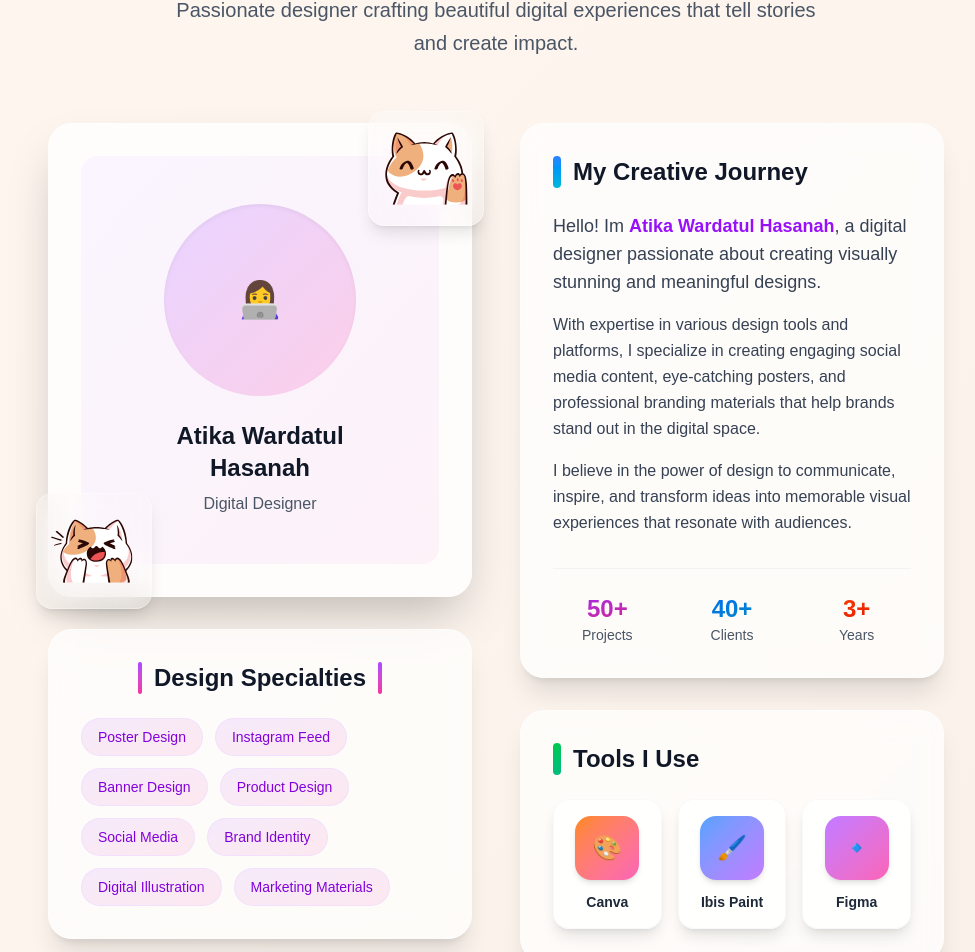
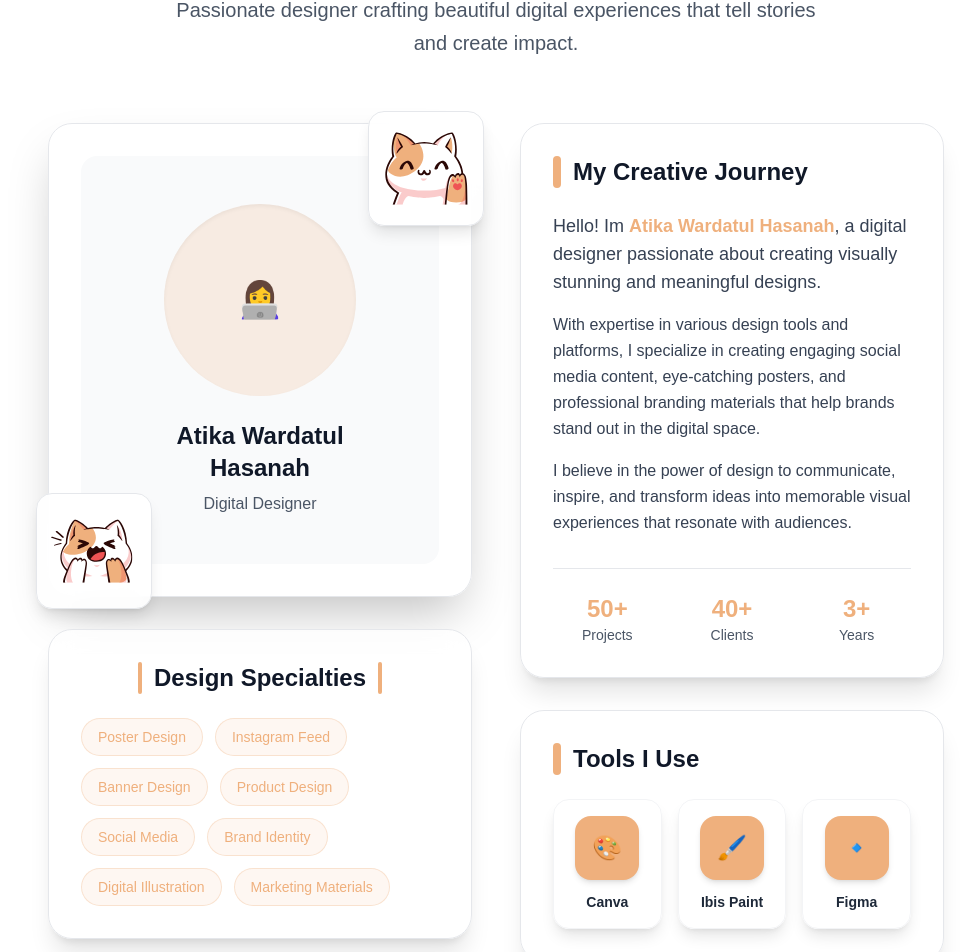
Before and after one commit to ardhikaxx/portofolio-atika, a Next.js app: page / in a window 1280 px wide. Shown: the part 1040-1992 px from the top of the page, without its empty margins (144-1119 px from the left). Built offline with nearby package versions, Linux system fonts and the light colour scheme.

Commit message:
fix(about) perbaikan pada halaman about

```diff
--- a/app/page/about.tsx
+++ b/app/page/about.tsx
@@ -23,23 +23,23 @@ export default function About() {
     ];
 
     const tools = [
-        { name: "Canva", icon: "🎨", color: "from-orange-400 to-pink-400" },
-        { name: "Ibis Paint", icon: "🖌️", color: "from-blue-400 to-purple-400" },
-        { name: "Figma", icon: "🔹", color: "from-purple-400 to-pink-400" },
+        { name: "Canva", icon: "🎨", color: "from-[#EFB07D] to-[#EFB07D]" },
+        { name: "Ibis Paint", icon: "🖌️", color: "from-[#EFB07D] to-[#EFB07D]" },
+        { name: "Figma", icon: "🔹", color: "from-[#EFB07D] to-[#EFB07D]" },
     ];
 
     return (
-        <section id="about" className="bg-linear-to-br from-[#fef7f0] via-[#fcf4ed] to-[#f8f1e9] w-full min-h-screen py-20 relative overflow-hidden px-4">
+        <section id="about" className="bg-white w-full min-h-screen py-20 relative overflow-hidden px-4">
 
             <div className="relative z-10 max-w-4xl mx-auto">
                 <div className={`text-center mb-16 transition-all duration-700 ${isVisible ? 'translate-y-0 opacity-100' : 'translate-y-8 opacity-0'}`}>
-                    <div className="inline-flex items-center gap-3 bg-white/70 backdrop-blur-md px-6 py-3 rounded-2xl border border-white/30 shadow-sm mb-6">
-                        <div className="w-3 h-3 bg-linear-to-br from-purple-500 to-pink-500 rounded-full animate-pulse"></div>
+                    <div className="inline-flex items-center gap-3 bg-white/70 backdrop-blur-md px-6 py-3 rounded-2xl border border-gray-200 shadow-sm mb-6">
+                        <div className="w-3 h-3 bg-[#EFB07D] rounded-full animate-pulse"></div>
                         <span className="text-sm font-semibold text-gray-700 tracking-wide">CREATIVE DESIGNER</span>
                     </div>
 
                     <h2 className="text-5xl md:text-6xl font-bold text-gray-900 mb-6">
-                        About <span className="bg-linear-to-br from-purple-600 to-pink-600 bg-clip-text text-transparent">Me</span>
+                        About <span className="text-[#EFB07D]">Me</span>
                     </h2>
 
                     <p className="text-xl text-gray-600 max-w-2xl mx-auto leading-relaxed">
@@ -50,9 +50,9 @@ export default function About() {
                 <div className="grid lg:grid-cols-2 gap-12 items-start">
                     <div className={`space-y-8 transition-all duration-700 delay-300 ${isVisible ? 'translate-x-0 opacity-100' : '-translate-x-8 opacity-0'}`}>
                         <div className="relative group">
-                            <div className="relative bg-white/80 backdrop-blur-md rounded-3xl p-8 shadow-2xl border border-white/50">
-                                <div className="bg-linear-to-br from-purple-50 to-pink-50 rounded-2xl p-12 text-center">
-                                    <div className="w-48 h-48 mx-auto mb-6 bg-linear-to-br from-purple-200 to-pink-200 rounded-full flex items-center justify-center shadow-inner">
+                            <div className="relative bg-white/80 backdrop-blur-md rounded-3xl p-8 shadow-2xl border border-gray-200">
+                                <div className="bg-gray-50 rounded-2xl p-12 text-center">
+                                    <div className="w-48 h-48 mx-auto mb-6 bg-[#EFB07D]/20 rounded-full flex items-center justify-center shadow-inner">
                                         <div className="text-4xl">👩‍💻</div>
                                     </div>
                                     <h3 className="text-2xl font-bold text-gray-900 mb-2">Atika Wardatul Hasanah</h3>
@@ -60,7 +60,7 @@ export default function About() {
                                 </div>
                             </div>
 
-                            <div className="absolute -top-3 -right-3 bg-white/10 backdrop-blur-lg px-3 rounded-2xl shadow-lg border border-white/30">
+                            <div className="absolute -top-3 -right-3 bg-white/90 backdrop-blur-lg px-3 rounded-2xl shadow-lg border border-gray-200">
                                 <Image
                                     src="/assets/2.svg"
                                     alt="star"
@@ -70,7 +70,7 @@ export default function About() {
                                 />
                             </div>
 
-                            <div className="absolute -bottom-3 -left-3 bg-white/10 backdrop-blur-lg p-3 rounded-2xl shadow-lg border border-white/30">
+                            <div className="absolute -bottom-3 -left-3 bg-white/90 backdrop-blur-lg p-3 rounded-2xl shadow-lg border border-gray-200">
                                 <Image
                                     src="/assets/1.svg"
                                     alt="star"
@@ -81,18 +81,18 @@ export default function About() {
                             </div>
                         </div>
 
-                        <div className="bg-white/70 backdrop-blur-md rounded-3xl p-8 shadow-xl border border-white/40">
+                        <div className="bg-white/70 backdrop-blur-md rounded-3xl p-8 shadow-xl border border-gray-200">
                             <h3 className="text-2xl font-bold text-gray-900 mb-6 text-center flex items-center justify-center gap-3">
-                                <div className="w-1 h-8 bg-linear-to-b from-purple-500 to-pink-500 rounded-full"></div>
+                                <div className="w-1 h-8 bg-[#EFB07D] rounded-full"></div>
                                 Design Specialties
-                                <div className="w-1 h-8 bg-linear-to-b from-purple-500 to-pink-500 rounded-full"></div>
+                                <div className="w-1 h-8 bg-[#EFB07D] rounded-full"></div>
                             </h3>
 
                             <div className="flex flex-wrap gap-3 justify-start items-center">
                                 {designTypes.map((type) => (
                                     <span
                                         key={type}
-                                        className="inline-flex items-center px-4 py-2 bg-linear-to-br from-purple-500/10 to-pink-500/10 text-purple-700 rounded-full border border-purple-200/50 text-sm font-medium hover:from-purple-500/20 hover:to-pink-500/20 hover:border-purple-300/70 transition-all duration-300 transform hover:scale-105 cursor-pointer"
+                                        className="inline-flex items-center px-4 py-2 bg-[#EFB07D]/10 text-[#EFB07D] rounded-full border border-[#EFB07D]/30 text-sm font-medium hover:bg-[#EFB07D]/20 hover:border-[#EFB07D]/50 transition-all duration-300 transform hover:scale-105 cursor-pointer"
                                     >
                                         {type}
                                     </span>
@@ -103,15 +103,15 @@ export default function About() {
 
                     <div className={`space-y-8 transition-all duration-700 delay-500 ${isVisible ? 'translate-x-0 opacity-100' : 'translate-x-8 opacity-0'}`}>
 
-                        <div className="bg-white/70 backdrop-blur-md rounded-3xl p-8 shadow-xl border border-white/40">
+                        <div className="bg-white/70 backdrop-blur-md rounded-3xl p-8 shadow-xl border border-gray-200">
                             <h3 className="text-2xl font-bold text-gray-900 mb-6 flex items-center gap-3">
-                                <div className="w-2 h-8 bg-linear-to-b from-blue-500 to-cyan-500 rounded-full"></div>
+                                <div className="w-2 h-8 bg-[#EFB07D] rounded-full"></div>
                                 My Creative Journey
                             </h3>
 
                             <div className="space-y-4 text-gray-700 leading-relaxed">
                                 <p className="text-lg">
-                                    Hello! Im <span className="font-bold text-purple-600">Atika Wardatul Hasanah</span>,
+                                    Hello! Im <span className="font-bold text-[#EFB07D]">Atika Wardatul Hasanah</span>,
                                     a digital designer passionate about creating visually stunning and meaningful designs.
                                 </p>
 
@@ -127,25 +127,25 @@ export default function About() {
                                 </p>
                             </div>
 
-                            <div className="grid grid-cols-3 gap-4 mt-8 pt-6 border-t border-gray-200/50">
+                            <div className="grid grid-cols-3 gap-4 mt-8 pt-6 border-t border-gray-200">
                                 <div className="text-center">
-                                    <div className="text-2xl font-bold bg-linear-to-br from-purple-600 to-pink-600 bg-clip-text text-transparent">50+</div>
+                                    <div className="text-2xl font-bold text-[#EFB07D]">50+</div>
                                     <div className="text-sm text-gray-600 font-medium">Projects</div>
                                 </div>
                                 <div className="text-center">
-                                    <div className="text-2xl font-bold bg-linear-to-br from-blue-600 to-cyan-600 bg-clip-text text-transparent">40+</div>
+                                    <div className="text-2xl font-bold text-[#EFB07D]">40+</div>
                                     <div className="text-sm text-gray-600 font-medium">Clients</div>
                                 </div>
                                 <div className="text-center">
-                                    <div className="text-2xl font-bold bg-linear-to-br from-orange-600 to-red-600 bg-clip-text text-transparent">3+</div>
+                                    <div className="text-2xl font-bold text-[#EFB07D]">3+</div>
                                     <div className="text-sm text-gray-600 font-medium">Years</div>
                                 </div>
                             </div>
                         </div>
 
-                        <div className="bg-white/70 backdrop-blur-md rounded-3xl p-8 shadow-xl border border-white/40">
+                        <div className="bg-white/70 backdrop-blur-md rounded-3xl p-8 shadow-xl border border-gray-200">
                             <h3 className="text-2xl font-bold text-gray-900 mb-6 flex items-center gap-3">
-                                <div className="w-2 h-8 bg-linear-to-b from-green-500 to-emerald-500 rounded-full"></div>
+                                <div className="w-2 h-8 bg-[#EFB07D] rounded-full"></div>
                                 Tools I Use
                             </h3>
 
@@ -153,9 +153,9 @@ export default function About() {
                                 {tools.map((tool) => (
                                     <div
                                         key={tool.name}
-                                        className="group bg-white/80 rounded-2xl p-4 shadow-lg border border-gray-100/50 hover:shadow-xl hover:border-purple-200/70 transition-all duration-300 transform hover:-translate-y-1 text-center cursor-pointer"
+                                        className="group bg-white/80 rounded-2xl p-4 shadow-lg border border-gray-100 hover:shadow-xl hover:border-[#EFB07D]/50 transition-all duration-300 transform hover:-translate-y-1 text-center cursor-pointer"
                                     >
-                                        <div className={`w-16 h-16 mx-auto mb-3 rounded-2xl bg-linear-to-br ${tool.color} flex items-center justify-center text-2xl group-hover:scale-110 transition-transform duration-300 shadow-md`}>
+                                        <div className={`w-16 h-16 mx-auto mb-3 rounded-2xl bg-[#EFB07D] flex items-center justify-center text-2xl group-hover:scale-110 transition-transform duration-300 shadow-md`}>
                                             {tool.icon}
                                         </div>
                                         <div className="font-semibold text-gray-800 text-sm">{tool.name}</div>
```
Also changed, not shown: app/page/design.tsx (+80 -37 lines).
